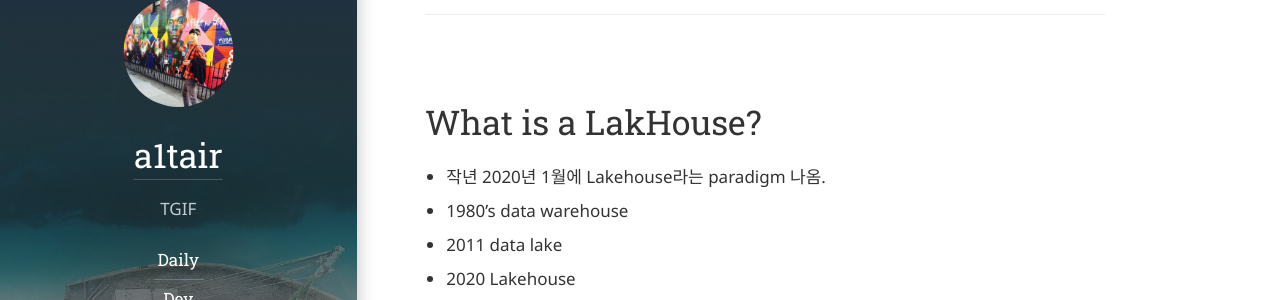
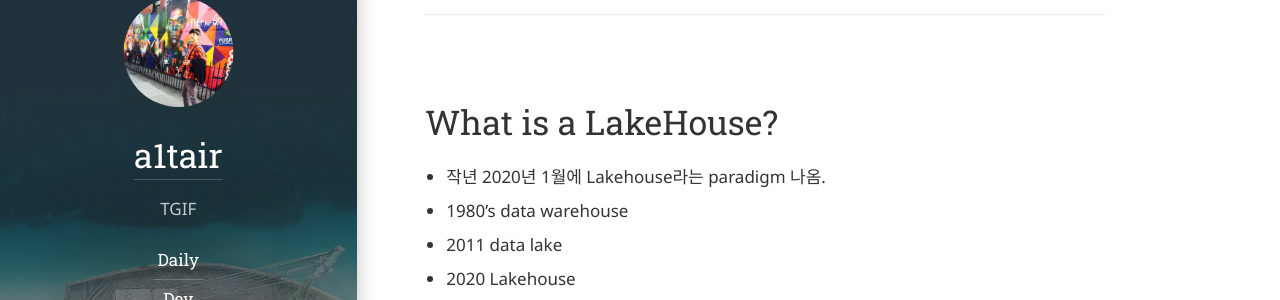
Before and after one commit to a1tair6/a1tair6.github.io, a Jekyll site: the page built from etc/_posts/2021-04-26-lakehouse.md, in a window 1280 px wide. Shown: the part 187-487 px from the top of the page. Built offline with Jekyll 4.4.1, drawn with Linux system fonts in a browser that asks for light colours; some web fonts are replaced; our own code applies the rules of GitHub Pages for plain Markdown files.

Commit message:
Update 2021-04-26-lakehouse.md

```diff
--- a/etc/_posts/2021-04-26-lakehouse.md
+++ b/etc/_posts/2021-04-26-lakehouse.md
@@ -1,4 +1,4 @@
-# What is a LakHouse?
+# What is a LakeHouse?
 
 - 작년 2020년 1월에 Lakehouse라는 paradigm 나옴.
 - 1980's data warehouse
```
